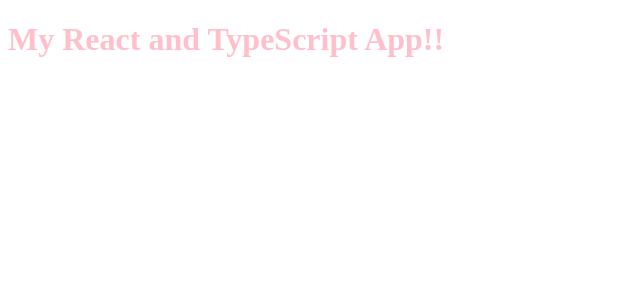
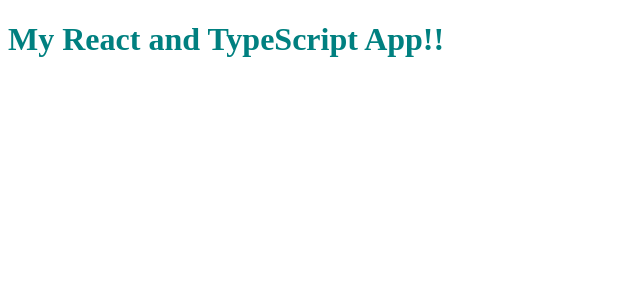
Before and after one commit to povilasPL/githubactions, a React app: page / in a window 1280 px wide. Shown: the top 300 px of the page, without its empty margins (0-640 px from the left). Built offline with nearby package versions, Linux system fonts and the light colour scheme.

Commit message:
testing4

```diff
--- a/src/index.scss
+++ b/src/index.scss
@@ -1,3 +1,3 @@
 h1 {
-    color: pink;
+    color: teal;
 }
```
